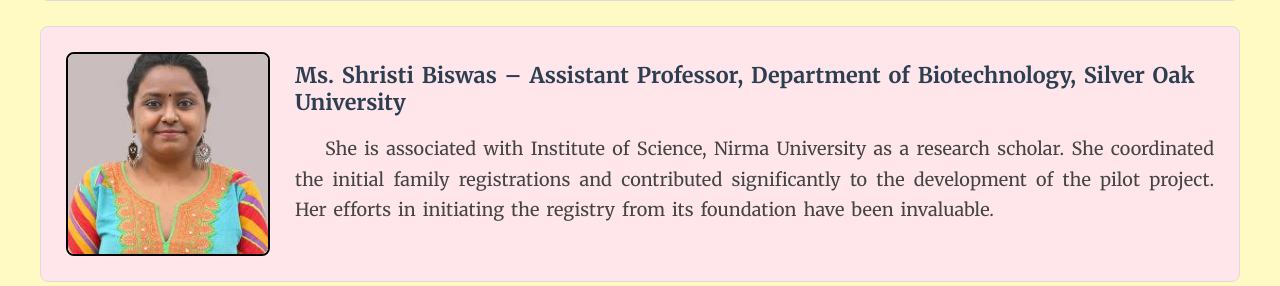
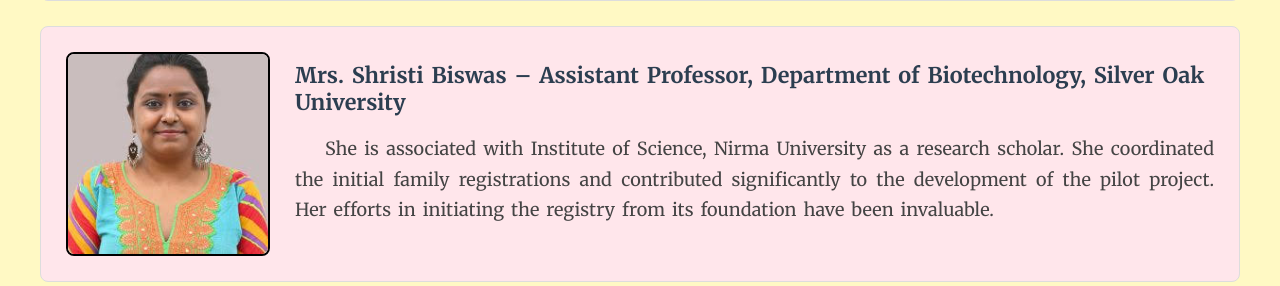
Before and after one commit to FamCan-India/famcanindia, a Flask app: page /acknowledgements in a window 1280 px wide. Shown: the part 797-1083 px from the top of the page. Run offline with Flask 3, Linux system fonts and the light colour scheme.

Commit message:
acknowledgements.html

```diff
--- a/templates/acknowledgements.html
+++ b/templates/acknowledgements.html
@@ -22,9 +22,9 @@
 </div>
 
 <div class="ack-card">
-    <img src="{{ url_for('static', filename='images/shristi_biswas.jpg') }}" alt="Ms. Shristi Biswas">
+    <img src="{{ url_for('static', filename='images/shristi_biswas.jpg') }}" alt="Mrs. Shristi Biswas">
     <div class="ack-text">
-        <h4>Ms. Shristi Biswas – Assistant Professor, Department of Biotechnology, Silver Oak University</h4>
+        <h4>Mrs. Shristi Biswas – Assistant Professor, Department of Biotechnology, Silver Oak University</h4>
         <p>
             She is associated with Institute of Science, Nirma University as a research scholar. She coordinated the initial family registrations and contributed significantly to the development of the pilot project. Her efforts in initiating the registry from its foundation have been invaluable.
         </p>
```
